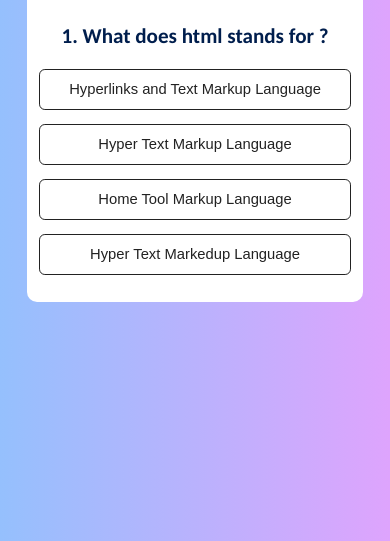
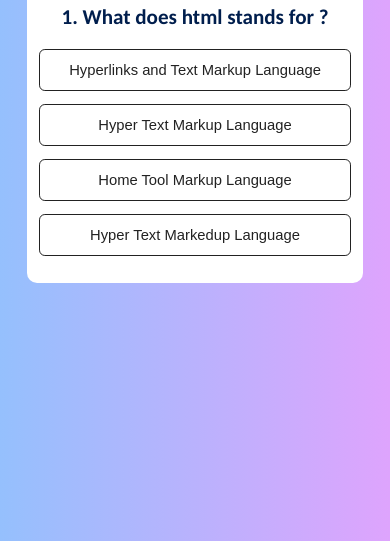
Before and after one commit to Sanket-Programmer/quiz-website, a plain HTML site: page index1.html in a window 390 px wide. Shown: the part 303-844 px from the top of the page. Drawn offline with Linux system fonts and the light colour scheme; a web font is replaced by a local one.

Commit message:
Update style.css

```diff
--- a/style.css
+++ b/style.css
@@ -186,7 +186,7 @@ footer p{
     }
     .app{
         position: absolute;
-        top: 55vw;
+        top: 50vw;
         left: 7vw;
         height: fit-content;
         width: 80vw;
```
